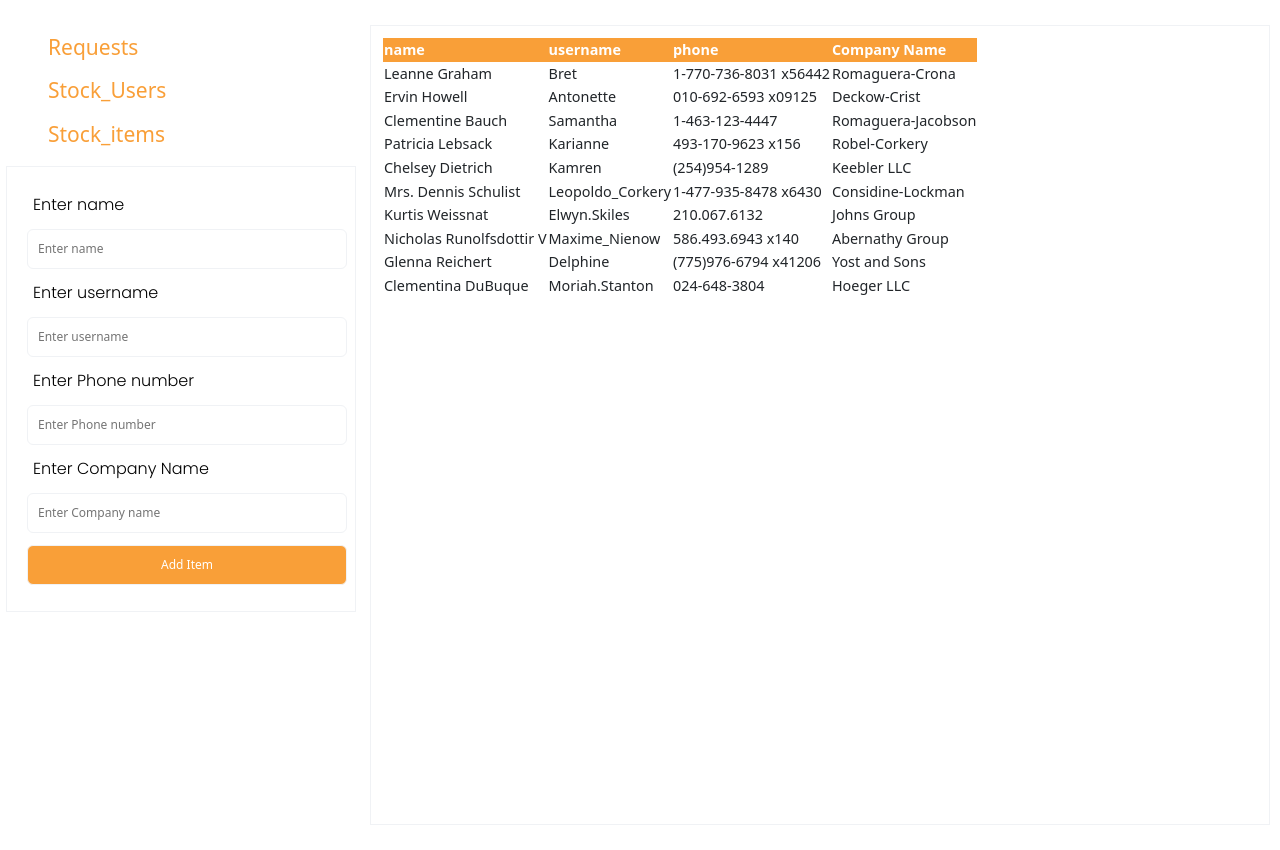
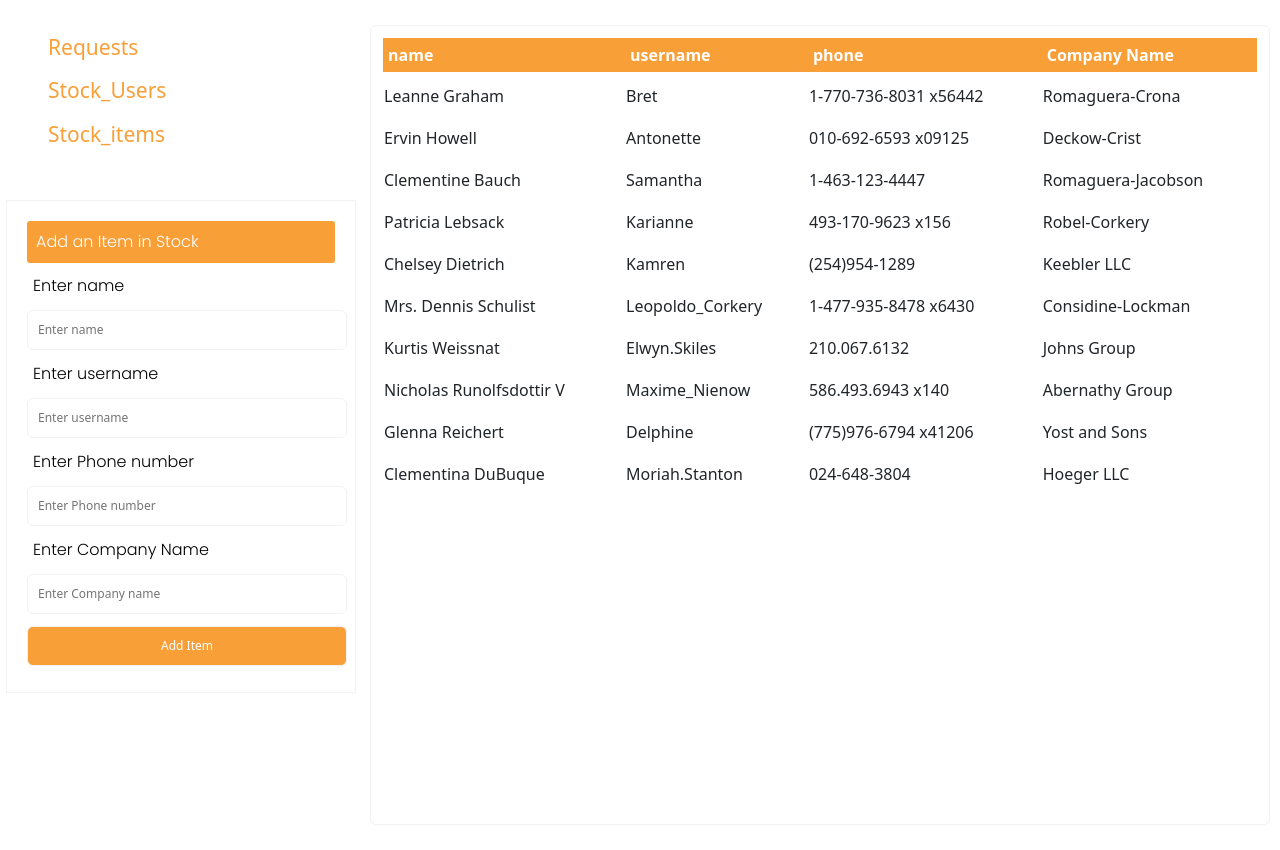
Before and after one commit to mugchris94/React-Demo, a React (Create React App) app: page /DashboardView in a window 1280 px wide. Built offline with nearby package versions, Linux system fonts and the light colour scheme.

Commit message:
second dashboard commmit

```diff
--- a/src/App_Views/DashboardView.js
+++ b/src/App_Views/DashboardView.js
@@ -21,6 +21,8 @@ const DashboardView = () => {
                 </nav>
 
                 <div className='addItem'>
+
+                    <label id="addTitle">Add an Item in Stock</label>
                     <form method='#'>
 
                         <label> Enter name</label>
--- a/src/styles/view.css
+++ b/src/styles/view.css
@@ -30,6 +30,14 @@ label {
     border-left-color: #F99F38;
 }
 
+.menu_view ul{
+
+   margin-bottom: 50px;
+
+}
+
+
+
 
 .flex_dashboard{
     display: inline-flex;
@@ -49,21 +57,27 @@ label {
     border:1px solid#f0f2f5;
 
     border-collapse:collapse;
-    font-size: 0.9em;
-}
+    border-radius:6px;
 
 
+}
+.table-container table{
+    width: 100%;
+    box-sizing: border-box;
+}
+.table-container td{
+    padding-top:12px;
+    padding-bottom:6px
 
-.table-container table thead tr{
+}
+.table-container th{
+    padding-top:12px;
+    padding-bottom:12px;
     background-color: #F99F38;
     text-align: left;
     color:#fff;
     padding:5px;
-
-}
-
-.table-container thead tr td{
-    padding:10px;
+    font-size: 2 em;
 
 }
 
@@ -97,6 +111,19 @@ label {
     padding:none;
     margin:0;
 }
+#addTitle{
+    font-family: 'Poppins', sans-serif;
+    background-color: #F99F38;
+    width: 100%;
+    padding: 9px;
+    margin-bottom: 5px;
+    color:#fff;
+    border-radius: 3px;
+
+}
+#addTitle:hover{
+    color: #000;
+}
 
 .addItem label{
     color:#000;
```
